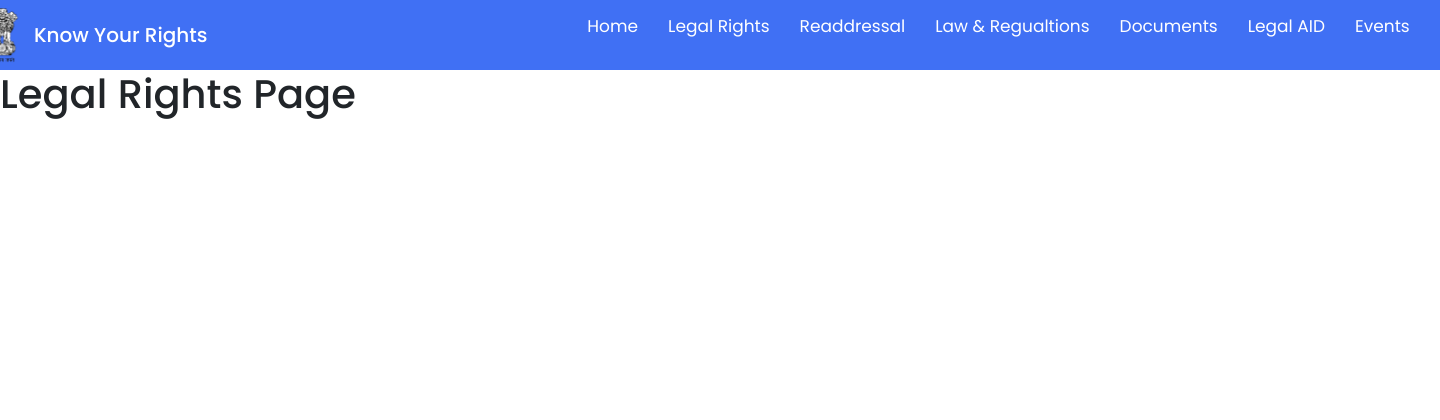
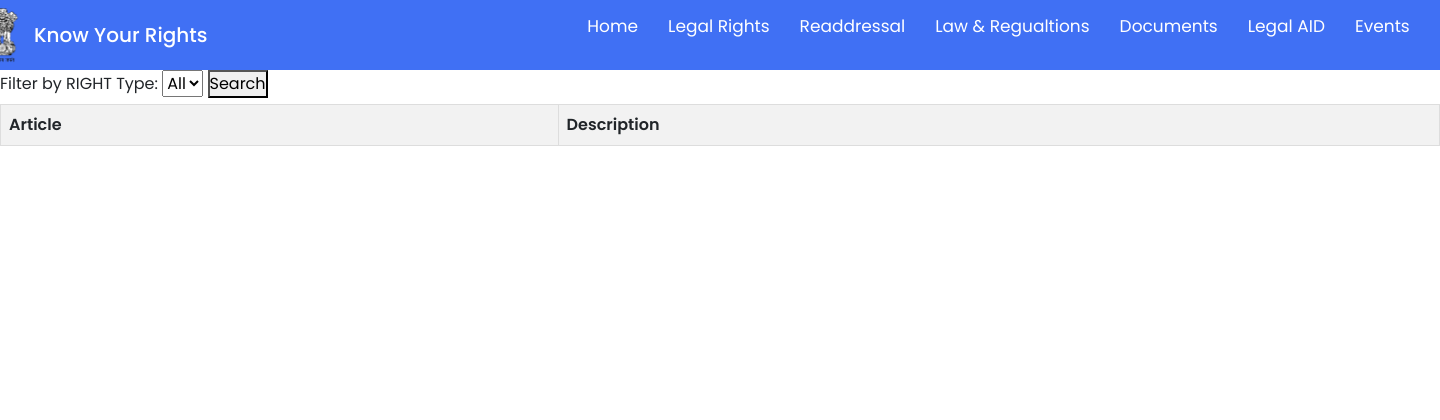
Before and after one commit to Yukesh0409/Know-your-rights, a Flask app: page /legal-rights in a window 1440 px wide; the page is wider, and only the part inside the window is pictured. Shown: the top 420 px of that part. Run offline with Flask 3, Linux system fonts and the light colour scheme; data that the repository does not hold is empty.

Commit message:
adding legalrights

```diff
--- a/main.py
+++ b/main.py
@@ -1,6 +1,22 @@
-from flask import Flask,render_template,url_for
+from flask import Flask,render_template,url_for, request, jsonify
+import json
+from google.oauth2 import service_account
+import gspread
+import pandas as pd
 
 app = Flask("__name__")
+
+credentials = service_account.Credentials.from_service_account_file(
+    "static/data/indian-legal-information-d6444bb36676.json",
+    scopes=['https://www.googleapis.com/auth/spreadsheets.readonly']
+)
+
+spreadsheet_id = '1KHrJxFzRNfCFM3POGqdXvTjXmoZG9Cx79vNeznaFPQI'
+
+client = gspread.authorize(credentials)
+sheet = client.open_by_key(spreadsheet_id).sheet1
+
+
 
 @app.route("/")
 def home():
@@ -9,10 +25,6 @@ def home():
 @app.route("/readdressal")
 def readdressal():
     return render_template("readdressal.html")
-
-@app.route("/legal-rights")
-def legalrights():
-    return render_template("legalrights.html")
 
 @app.route("/law-and-regulations")
 def Lawandregulations():
@@ -30,6 +42,65 @@ def events():
 def documents():
     return render_template("Documents.html")
 
+def convert_sheet_to_json(df):
+    json_data = []
+    current_rights = None
+    current_articles = []
+    current_desc = []
+
+    for index,row in df.iterrows():
+        if not pd.isnull(row['RIGHTS']):
+            if current_rights is not None:
+                json_data.append({'RIGHTS': current_rights, 'LIST_OF_ARTICLES': current_articles, 'DESCRIPTION': current_desc})
+            current_rights = row['RIGHTS']
+            current_articles = []
+            current_desc = []
+        if not pd.isnull(row['LIST_OF_ARTICLES']):
+            current_articles.append(row['LIST_OF_ARTICLES'])
+        if not pd.isnull(row['DESCRIPTION']):
+            current_desc.append(row['DESCRIPTION'])
+
+    if current_rights is not None:
+        json_data.append({'RIGHTS': current_rights, 'LIST_OF_ARTICLES': current_articles, 'DESCRIPTION': current_desc})
+
+    json_string = json.dumps(json_data, indent=4)
+
+    return json_string
+
+df = pd.DataFrame(sheet.get_all_records())
+data_json = convert_sheet_to_json(df)
+
+data = json.loads(data_json)
+
+def group_data_by_right(data):
+    right_data = {}
+    for entry in data:
+        right = entry["RIGHTS"]
+        if right not in right_data:
+            right_data[right] = {"LIST_OF_ARTICLES": [], "DESCRIPTION": []}
+        right_data[right]["LIST_OF_ARTICLES"].extend(entry["LIST_OF_ARTICLES"])
+        right_data[right]["DESCRIPTION"].extend(entry["DESCRIPTION"])
+    return right_data
+
+grouped_data = group_data_by_right(data)
+
+@app.route('/legal-rights', methods=['GET'])
+def legalrights():
+    return render_template('legalrights.html', grouped_data=grouped_data)
+
+@app.route('/search', methods=['GET'])
+def search():
+    query = request.args.get('query')
+    results = []
+
+    if not query:
+        return jsonify(data)
+
+    for entry in data:
+        if entry["RIGHTS"] == query:
+            results.append(entry)
+
+    return jsonify(results)
 
 
 
--- a/templates/legalrights.html
+++ b/templates/legalrights.html
@@ -1,5 +1,94 @@
 {% extends "index.html"%}
 {% block title %}KnowYourRights - LegalRights{% endblock %}
 {% block content %}
-<h1>Legal Rights Page</h1>
+<style>
+    table {
+        border-collapse: collapse;
+        width: 100%;
+    }
+
+    th, td {
+        border: 1px solid #ddd;
+        padding: 8px;
+        text-align: left;
+    }
+
+    th {
+        background-color: #f2f2f2;
+    }
+
+    tr:nth-child(even) {
+        background-color: #f2f2f2;
+    }
+
+    tr:hover {
+        background-color: #ddd;
+    }
+</style>
+<div>
+    <label for="right-type">Filter by RIGHT Type:</label>
+    <select id="right-type">
+        <option value="">All</option>
+
+        {% for right , data in grouped_data.items() %}
+            <option value="{{ right }}">{{ right }}</option>
+        {% endfor %}
+    </select>
+    <button id="filter-button">Search</button>
+</div>
+
+<div id="filtered-data">
+    <table>
+        <thead>
+            <tr>
+                <th>Article</th>
+                <th>Description</th>
+            </tr>
+        </thead>
+        <tbody></tbody>
+    </table>
+</div>
+
+<script src="https://code.jquery.com/jquery-3.6.0.min.js"></script>
+<script>
+    $(document).ready(function () {
+        // Function to update the filtered data
+        function updateFilteredData(selectedRight) {
+            $.ajax({
+                type: "GET",
+                url: "/search",
+                data: { query: selectedRight },
+                success: function (data) {
+                    var tableBody = $("#filtered-data tbody");
+                    tableBody.empty();
+                    var currentRight = "";
+
+                    for (var i = 0; i < data.length; i++) {
+                        for (var j = 0; j < data[i].LIST_OF_ARTICLES.length; j++) {
+                            var article = data[i].LIST_OF_ARTICLES[j];
+                            var description = data[i].DESCRIPTION[j];
+
+                            // If the current "Right" is different from the previous one, create a new header row
+                            if (data[i].RIGHTS !== currentRight) {
+                                var headerRow = "<tr><th colspan='2'><center>" + data[i].RIGHTS + "</center></th></tr>";
+                                tableBody.append(headerRow);
+                                currentRight = data[i].RIGHTS;
+                            }
+
+                            var row = "<tr><td>" + article + "</td><td>" + description + "</td></tr>";
+                            tableBody.append(row);
+                        }
+                    }
+                },
+            });
+        }
+
+        updateFilteredData("");
+
+        $("#filter-button").click(function () {
+            var selectedRight = $("#right-type").val();
+            updateFilteredData(selectedRight);
+        });
+    });
+</script>
 {% endblock %}
```
Also changed, not shown: static/data/indian-legal-information-d6444bb36676.json (added, +13 -0 lines).
